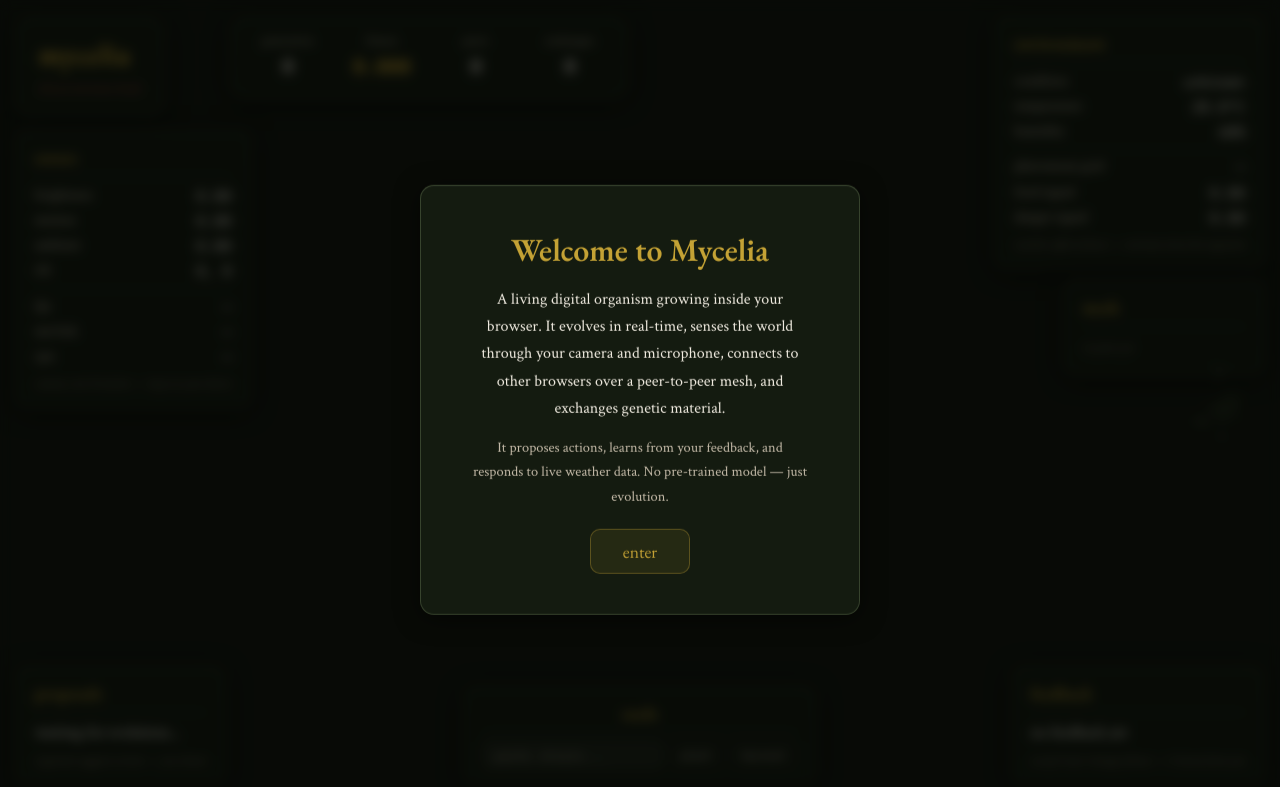
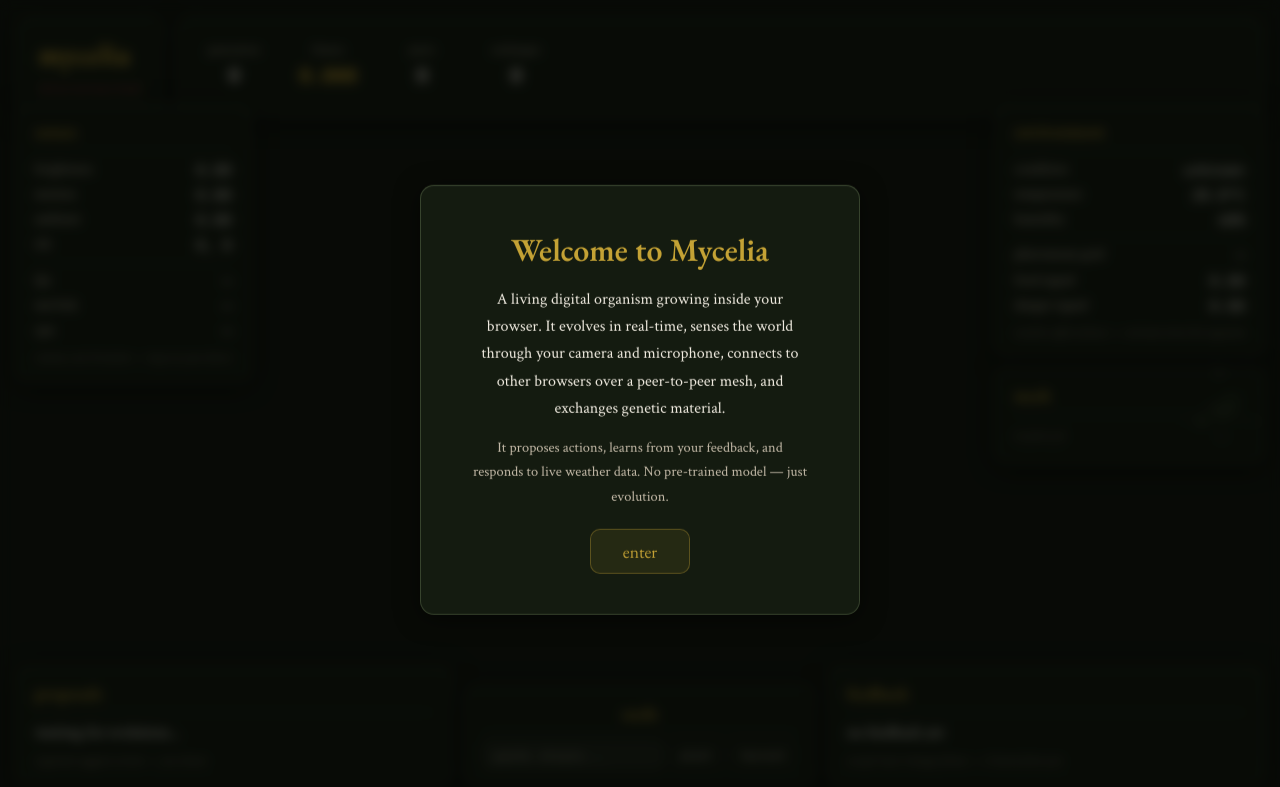
Before and after one commit to Amitk003/Mycelia, a website built with Vite: page index.html in a window 1280 px wide. Built offline with nearby package versions, Linux system fonts and the light colour scheme; no server answers.

Commit message:
fix: replace hardcoded absolute box positions with flex layout containers
- Wrap title-box + box-stats in #title-bar (flex row, top of screen)
- Wrap box-sensors in #col-left (flex column, left side)
- Wrap box-weather + peer-list-box in #col-right (flex column, right side)
- Wrap box-proposals + box-seeds + box-feedback in #bottom-bar (flex row, bottom)
- Remove position:absolute;z-index;pointer-events from .fbox base class
  (containers handle positioning; .fbox just provides glass styling)
- Remove all 7 hardcoded #box-* { left: Xpx; top: Ypx; } rules
- Add container position rules (only 4 pixel values total for the whole layout)
- Responsive: bottom-bar stacks vertically on narrow screens

```diff
--- a/src/ui/layout.ts
+++ b/src/ui/layout.ts
@@ -37,7 +37,8 @@ export function createLayout(): LayoutElements {
   app.innerHTML = `
     <canvas id="forest-canvas"></canvas>
 
-    <!-- Title box — top left -->
+    <!-- Title bar — top row -->
+    <div id="title-bar">
       <div id="title-box" class="fbox">
         <h1 id="title-text">mycelia</h1>
         <div id="title-status">waking...</div>
@@ -56,8 +57,10 @@ export function createLayout(): LayoutElements {
           <span class="stat-label">exchanges</span><span class="stat-val" id="box-hgt-val">0</span>
         </div>
       </div>
+    </div>
 
-    <!-- Sensors box — below title on left side -->
+    <!-- Left column -->
+    <div id="col-left">
       <div id="box-sensors" class="fbox data-box">
         <div class="box-title">senses</div>
         <div class="box-grid">
@@ -75,8 +78,10 @@ export function createLayout(): LayoutElements {
         </div>
         <div class="box-hint">camera, mic & motion — stays on your device</div>
       </div>
+    </div>
 
-    <!-- Weather box — right top -->
+    <!-- Right column -->
+    <div id="col-right">
       <div id="box-weather" class="fbox data-box">
         <div class="box-title">environment</div>
         <div class="box-grid">
@@ -93,21 +98,19 @@ export function createLayout(): LayoutElements {
         </div>
         <div class="box-hint">weather affects fitness — extremes stress the organism</div>
       </div>
-
-    <!-- Mesh box — right, below weather -->
       <div id="peer-list-box" class="fbox data-box">
         <div class="box-title">mesh</div>
         <div id="peer-list"><span class="box-hint" style="margin:0">no peers yet</span></div>
       </div>
+    </div>
 
-    <!-- Proposals box — bottom left -->
+    <!-- Bottom bar -->
+    <div id="bottom-bar">
       <div id="box-proposals" class="fbox data-box">
         <div class="box-title">proposals <span id="prop-count"></span></div>
         <div id="prop-list">waiting for evolution...</div>
         <div class="box-hint">organism suggests actions — you choose</div>
       </div>
-
-    <!-- Seeds — bottom center -->
       <div id="box-seeds" class="fbox">
         <div class="box-title">seeds</div>
         <div id="seed-grid"></div>
@@ -117,12 +120,11 @@ export function createLayout(): LayoutElements {
           <button id="strain-harvest-btn" class="fbox-btn">harvest</button>
         </div>
       </div>
-
-    <!-- Feedback box — bottom right -->
       <div id="box-feedback" class="fbox data-box">
         <div class="box-title">feedback</div>
         <div id="fb-list">no feedback yet</div>
         <div class="box-hint">accept/reject changes fitness — it learns from you</div>
+      </div>
     </div>
 
     <!-- Welcome box — first-time visitors -->
--- a/src/ui/styles.css
+++ b/src/ui/styles.css
@@ -31,16 +31,25 @@ html, body {
 /* Canvas is the background — full screen organism */
 #forest-canvas { position: absolute; inset: 0; width: 100%; height: 100%; display: block; z-index: 0; }
 
+/* ===== LAYOUT CONTAINERS ===== */
+#title-bar { position: absolute; top: 16px; left: 16px; right: 16px; z-index: 10; display: flex; gap: 12px; align-items: stretch; pointer-events: none; }
+#title-bar > * { pointer-events: auto; }
+#col-left { position: absolute; left: 16px; top: 104px; z-index: 10; display: flex; flex-direction: column; gap: 12px; pointer-events: none; }
+#col-left > * { pointer-events: auto; }
+#col-right { position: absolute; right: 16px; top: 104px; z-index: 10; display: flex; flex-direction: column; gap: 12px; pointer-events: none; }
+#col-right > * { pointer-events: auto; }
+#bottom-bar { position: absolute; bottom: 16px; left: 16px; right: 16px; z-index: 10; display: flex; gap: 12px; align-items: flex-end; pointer-events: none; }
+#bottom-bar > * { pointer-events: auto; flex: 1; min-width: 0; }
+#bottom-bar #box-seeds { flex: 0 0 auto; }
+
 /* ===== FLOATING BOXES (shelf-fungi growing from the organism) ===== */
 .fbox {
-  position: absolute; z-index: 10;
   background: var(--box-bg);
   border: 1px solid var(--box-border);
   border-radius: 14px;
   padding: 14px 18px;
   backdrop-filter: blur(14px);
   -webkit-backdrop-filter: blur(14px);
-  pointer-events: auto;
   transition: transform 0.2s ease, box-shadow 0.3s ease, border-color 0.3s ease;
   box-shadow: 0 4px 24px rgba(0, 0, 0, 0.5), inset 0 1px 0 rgba(255,255,255,0.03);
 }
@@ -50,8 +59,7 @@ html, body {
   transform: translateY(-1px);
 }
 
-/* Title bar — top row */
-#title-box { position: absolute; top: 16px; left: 16px; border-radius: 18px; padding: 16px 22px; min-height: 76px; display: flex; flex-direction: column; justify-content: center; }
+#title-box { border-radius: 18px; padding: 16px 22px; min-height: 76px; display: flex; flex-direction: column; justify-content: center; }
 #title-text {
   font-family: var(--font-display); font-size: 1.8rem; font-weight: 500;
   color: var(--gold); letter-spacing: 0.04em;
@@ -68,11 +76,9 @@ html, body {
   50% { opacity: 1; }
 }
 
-/* Stats box — horizontal row, same height as title */
 #box-stats {
-  position: absolute; top: 16px; left: 230px; padding: 16px 22px;
-  min-height: 76px; border-radius: 18px;
-  display: flex; align-items: center; gap: 24px;
+  padding: 16px 22px; min-height: 76px; border-radius: 18px;
+  display: flex; align-items: center; gap: 24px; flex: 1;
 }
 .stats-combined .stats-row {
   display: flex; flex-direction: column; align-items: center; gap: 2px;
@@ -93,8 +99,6 @@ html, body {
 }
 .stat-val.accent { color: var(--gold); text-shadow: 0 1px 6px rgba(196,162,53,0.25); }
 
-/* Title bar — top row */
-/* Data boxes */
 .data-box { min-width: 200px; }
 .box-title {
   font-family: var(--font-display); font-size: 1.05rem; font-weight: 500;
@@ -110,16 +114,10 @@ html, body {
 }
 
 /* === LAYOUT === */
-/* Left column */
-#box-sensors { left: 16px; top: 130px; }
-#box-proposals { left: 16px; bottom: 16px; max-width: 400px; max-height: 260px; overflow-y: auto; }
-
-/* Right column */
-#box-weather { right: 16px; top: 16px; }
-#box-feedback { right: 16px; bottom: 16px; min-width: 200px; }
-#box-seeds { left: 50%; transform: translateX(-50%); bottom: 16px; text-align: center; }
-
-#peer-list-box { right: 16px; top: 280px; max-width: 280px; max-height: 120px; overflow-y: auto; }
+#box-proposals { max-height: 260px; overflow-y: auto; }
+#box-feedback { min-width: 200px; }
+#box-seeds { text-align: center; }
+#peer-list-box { max-width: 280px; max-height: 120px; overflow-y: auto; }
 
 /* Proposal items */
 .prop-item {
@@ -290,10 +288,8 @@ html, body {
 
 /* Responsive */
 @media (max-width: 768px) {
-  #box-stats { left: 16px; top: 105px; }
-  .data-box { max-width: 240px; }
-  #box-proposals { max-width: 280px; }
-  #box-sensors { top: 140px; }
-  #box-feedback { min-width: 160px; }
+  #col-left, #col-right { top: 96px; }
+  #bottom-bar { flex-direction: column; align-items: stretch; }
+  #bottom-bar #box-seeds { flex: 1; }
   #control-group { right: 8px; }
 }
```
Lines whose indentation alone changed are shown as unchanged.
